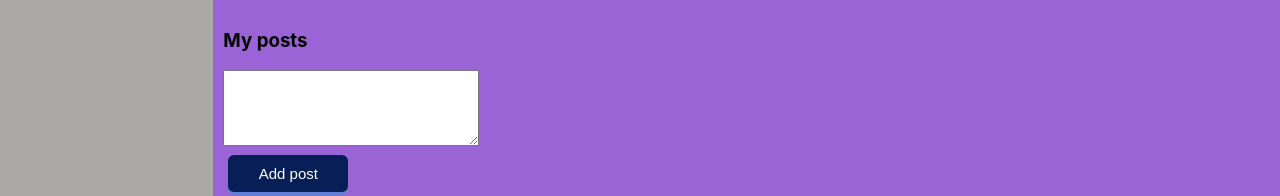
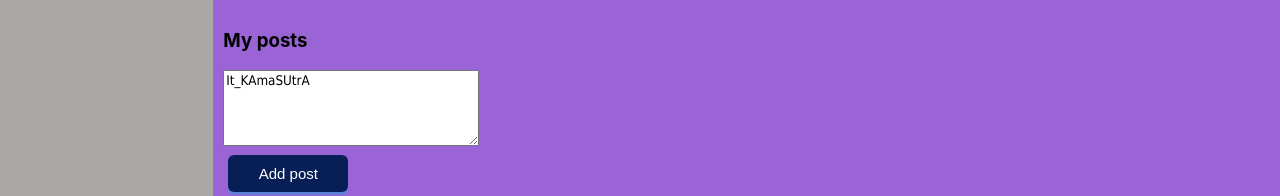
Before and after one commit to It-Shu/SocialNetworkINC, a React (Create React App) app: page /profile in a window 1280 px wide. Shown: the part 404-600 px from the top of the page. Built offline with nearby package versions, Linux system fonts and the light colour scheme.

Commit message:
add newPostChange in state to Myposts

```diff
--- a/src/App.tsx
+++ b/src/App.tsx
@@ -15,6 +15,7 @@ type AppType = {
     state: RootStateType
     addPost: (postText: string) => void
     addMessage: (messageText: string) => void
+    updateNewPostText: (newText: string) => void
 }
 
 const App = (props: AppType) => {
@@ -26,8 +27,10 @@ const App = (props: AppType) => {
                 <Header/>
                 <Navbar/>
                 <div className='app-wrapper-content'>
-                    <Route path={'/dialog'} render={() => <Dialogs state={props.state.dialogsPage} addMessage={props.addMessage}/>}/>
-                    <Route path={'/profile'} render={() => <Profile state={props.state.profilePage} addPost={props.addPost}/>}/>
+                    <Route path={'/dialog'}
+                           render={() => <Dialogs state={props.state.dialogsPage} addMessage={props.addMessage}/>}/>
+                    <Route path={'/profile'}
+                           render={() => <Profile profilePage={props.state.profilePage} addPost={props.addPost} updateNewPostText={props.updateNewPostText}/> }/>
                     <Route path={'/music'} render={() => <Music/>}/>
                     <Route path={'/news'} render={() => <News/>}/>
                     <Route path={'/setting'} render={() => <Settings/>}/>
--- a/src/components/Dialogs/Dialogs.tsx
+++ b/src/components/Dialogs/Dialogs.tsx
@@ -31,7 +31,7 @@ export const Dialogs = (props: DialogsPropsType) => {
                 {messagesElements}
             </div>
             <textarea className={s.textarea} ref={messageRef}/>
-            <button className={s.button} onClick={ addMessage }>Sent</button>
+            <button className={s.button} onClick={addMessage}>Sent</button>
         </div>
     )
 }
--- a/src/components/Profile/MyPosts/MyPosts.tsx
+++ b/src/components/Profile/MyPosts/MyPosts.tsx
@@ -6,19 +6,31 @@ import {PostType} from "../../../redux/state";
 type MyPostPropsType = {
     posts: Array<PostType>
     addPost: (postText: string) => void
+    updateNewPostText: (newText: string) => void
+    newPostText: string
 }
 
 
 export const MyPosts = (props: MyPostPropsType) => {
 
 
-    const postsElements = props.posts.map(p => <Post key={p.id} id={p.id} message={p.message} likesCount={p.likesCount}/>);
+    const postsElements = props.posts.map(p => <Post key={p.id}
+                                                     id={p.id}
+                                                     message={p.message}
+                                                     likesCount={p.likesCount}/>);
 
     let postMessageRef = React.createRef<HTMLTextAreaElement>();
+
 
     const addPost = () => {
         if (postMessageRef.current) {
             props.addPost(postMessageRef.current.value)
+        }
+    }
+
+    const onPostChange = () => {
+        if (postMessageRef.current) {
+            props.updateNewPostText(postMessageRef.current.value)
         }
     }
 
@@ -27,10 +39,16 @@ export const MyPosts = (props: MyPostPropsType) => {
             <h3>My posts</h3>
         </div>
         <div>
-            <textarea className={s.textareaMassage} ref={postMessageRef}/>
+            <textarea className={s.textareaMassage}
+                      ref={postMessageRef}
+                      onChange={onPostChange}
+                      value={props.newPostText}/>
         </div>
         <div>
-            <button className={s.buttonPosts} type="submit" onClick={addPost}><span>Add post</span></button>
+            <button className={s.buttonPosts}
+                    type="submit"
+                    onClick={addPost}><span>Add post</span>
+            </button>
         </div>
         <div>
             New post
--- a/src/components/Profile/MyPosts/Post/Post.tsx
+++ b/src/components/Profile/MyPosts/Post/Post.tsx
@@ -9,7 +9,8 @@ export const Post = (props: PostType) => {
     return (
 
         <div className={s.item}>
-            <img src={'https://encrypted-tbn0.gstatic.com/images?q=tbn:ANd9GcR39ARgbYvRq62aQnjYDw1PQIFWTaQoq61kdw&usqp=CAU'}/>
+            <img
+                src={'https://encrypted-tbn0.gstatic.com/images?q=tbn:ANd9GcR39ARgbYvRq62aQnjYDw1PQIFWTaQoq61kdw&usqp=CAU'}/>
             {props.message}
             <div>
                 <span>like</span> {props.likesCount}
--- a/src/components/Profile/Profile.tsx
+++ b/src/components/Profile/Profile.tsx
@@ -5,10 +5,10 @@ import {ProfileInfo} from "./ProfileInfo/ProfileInfo"
 import {ProfileType} from "../../redux/state";
 
 type ProfilePropsType = {
-    state: ProfileType
     addPost: (postText: string) => void
+    updateNewPostText:  (newText: string) => void
+    profilePage: ProfileType
 }
-
 
 
 export const Profile = (props: ProfilePropsType) => {
@@ -16,7 +16,10 @@ export const Profile = (props: ProfilePropsType) => {
     return (
         <div>
             <ProfileInfo/>
-            <MyPosts posts={props.state.posts} addPost={props.addPost}/>
+            <MyPosts posts={props.profilePage.posts}
+                     addPost={props.addPost}
+                     updateNewPostText={props.updateNewPostText}
+                     newPostText={props.profilePage.newPostText}/>
         </div>
     )
 }
--- a/src/redux/state.tsx
+++ b/src/redux/state.tsx
@@ -20,6 +20,7 @@ export type PostType = {
 
 export type ProfileType = {
     posts: Array<PostType>
+    newPostText: string
 }
 
 export type DialogsType = {
@@ -44,6 +45,7 @@ export let state: RootStateType = {
             {id: 2, message: 'It`s my first post.', likesCount: 14},
             {id: 3, message: 'Omg', likesCount: 19},
         ],
+        newPostText: 'It_KAmaSUtrA'
 
     },
 
@@ -64,10 +66,11 @@ export let state: RootStateType = {
 }
 
 
-export const addPost = (postText: string) => {
-    const newPost: PostType = {id: new Date().getTime(), message: postText, likesCount: 19}
+export const addPost = () => {
+    const newPost: PostType = {id: new Date().getTime(), message: state.profilePage.newPostText, likesCount: 19}
 
     state.profilePage.posts.push(newPost)
+    state.profilePage.newPostText = '';
 
     rerenderEntireTree(state)
 
@@ -79,3 +82,12 @@ export const addMessage = (messageText: string) => {
 
     rerenderEntireTree(state)
 }
+
+export const updateNewPostText = (newText: string) => {
+
+
+    state.profilePage.newPostText = newText;
+
+    rerenderEntireTree(state)
+
+}
--- a/src/render.tsx
+++ b/src/render.tsx
@@ -1,4 +1,4 @@
-import {addMessage, addPost, RootStateType} from "./redux/state";
+import {addMessage, addPost, RootStateType, updateNewPostText} from "./redux/state";
 import ReactDOM from "react-dom";
 import React from "react";
 import App from "./App";
@@ -6,7 +6,7 @@ import App from "./App";
 export const rerenderEntireTree = (state: RootStateType) => {
     ReactDOM.render(
         <React.StrictMode>
-            <App state={state} addPost={addPost} addMessage={addMessage}/>
+            <App state={state} addPost={addPost} addMessage={addMessage} updateNewPostText={updateNewPostText}/>
         </React.StrictMode>,
         document.getElementById('root')
     );
```
Also changed, not shown: 1 other file (tests, documents, lock files or other folders).
